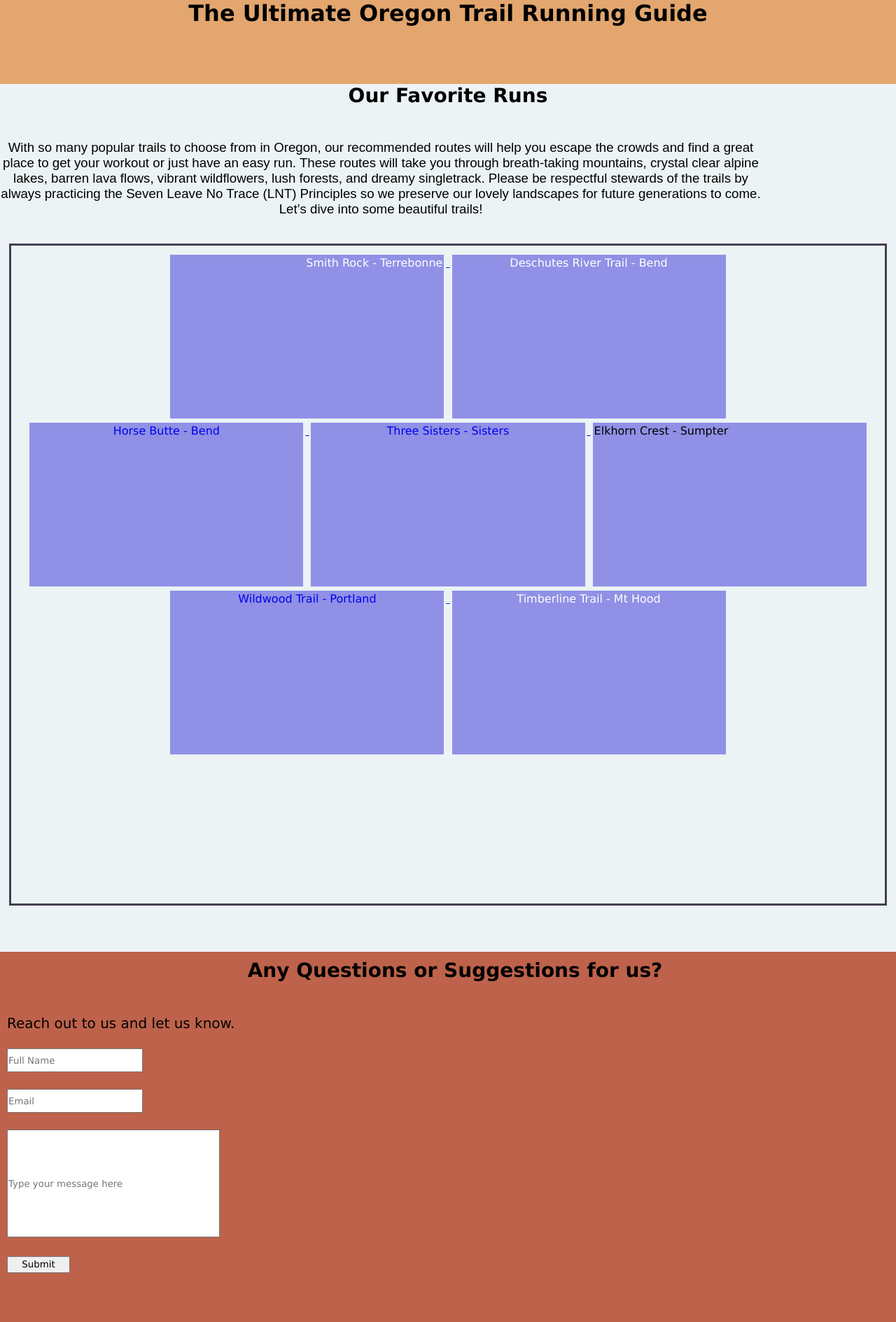
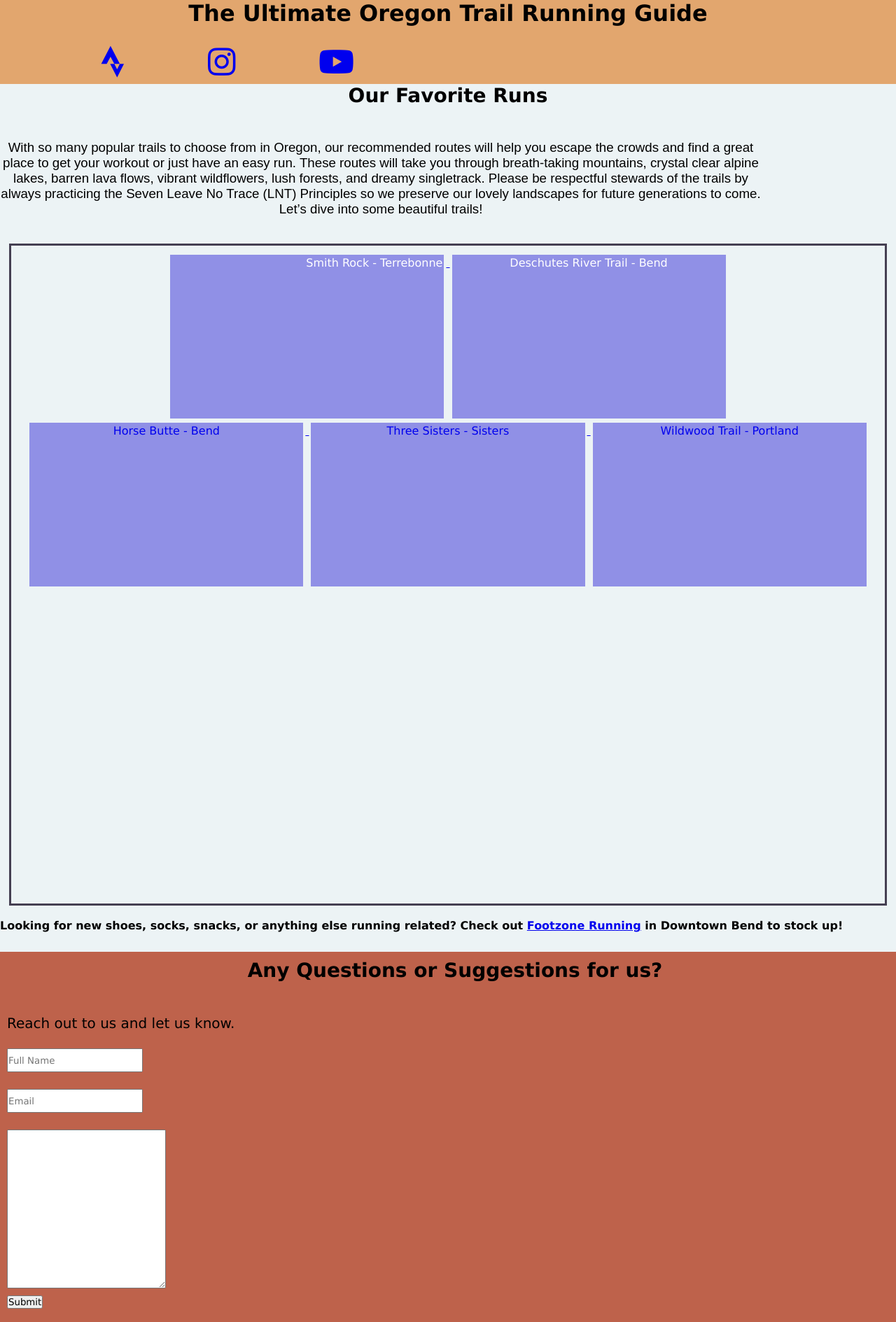
Before and after one commit to troymeeker/prework-repo, a plain HTML site: page index.html in a window 1280 px wide. Shown: the top 1889 px of the page at 70% size. Drawn offline with Linux system fonts and the light colour scheme.

Commit message:
finalized index.html

```diff
--- a/index.html
+++ b/index.html
@@ -8,6 +8,11 @@
   <body>
     <div id="header">
         <h1>The Ultimate Oregon Trail Running Guide </h1>
+        <div class="icons">
+          <a href="https://www.strava.com/athletes/157159" target="_blank"><i class="fab fa-strava" ></i></a>
+         <a href="https://www.instagram.com/" target="_blank"><i class="fab fa-instagram" ></i></a>
+         <a href="https://www.youtube.com/" target="_blank"><i class="fab fa-youtube" ></i></a>
+       </div>
      </div>
     <main>
       <section class="menu-section">
@@ -34,30 +39,39 @@
           <a href="skyline.html">
             <div class="menu-item" id="item-five">Three Sisters - Sisters</div>
           </a>
+          <a href="wildwood.html">
+          <div class="menu-item" id="item-two">Wildwood Trail - Portland</div >
+       </a>
 
 
-          <div class="menu-item" id="item-six"> Elkhorn Crest - Sumpter</div>
         </div>
-        <div class="bot-menu">
-       <a href="wildwood.html">
-          <div class="menu-item" id="item-two">Wildwood Trail - Portland</div >
-       </a>
-          <div class="menu-item" id="item-eight">Timberline Trail - Mt Hood</div>
+
+
+
 
         </div>
-        </div>
-      </section>
+      </section><br>
+
+      <div class="shop">
+        <h4>Looking for new shoes, socks, snacks, or anything else running related?
+         Check out <a href="https://www.footzonebend.com/">Footzone Running</a> in Downtown Bend to stock up!</h4>
+     </div>
     </main>
     <footer id="contact">
       <h3 class="section-title">Any Questions or Suggestions for us?</h3>
-      <p>Reach out to us and let us know. </p><br>
-      <input class="name-box" type="text" placeholder="Full Name"><br><br>
-      <input class="email-box" type="email" placeholder="Email"><br><br>
-      <input class="message-box" type="text"  placeholder="Type your message here">
-        <br><br>
-        <button>Submit</button>
-        <br><br>
-        </div>
+      <p class="reach">Reach out to us and let us know. </p><br>
+      <form class="form-div">
+        <input class="name-box" type="text" placeholder="Full Name" required><br><br>
+        <input class="email-box" type="email" placeholder="Email" required><br><br>
+        <textarea class="text-area" rows="15" cols="30">
+
+        </textarea><br>
+        <input type="submit">
+
+
+      </form>
+
+
 
         <br>
 
@@ -69,7 +83,7 @@
         <br><br>
 
       <a href="#top">Jump to Top</a>
-      <br> <p> &copy; Copyright 2021</p>
+      <br> <p class="copyright"> &copy; Copyright 2021</p>
     </footer>
 
     <script src="script.js"></script>
```
